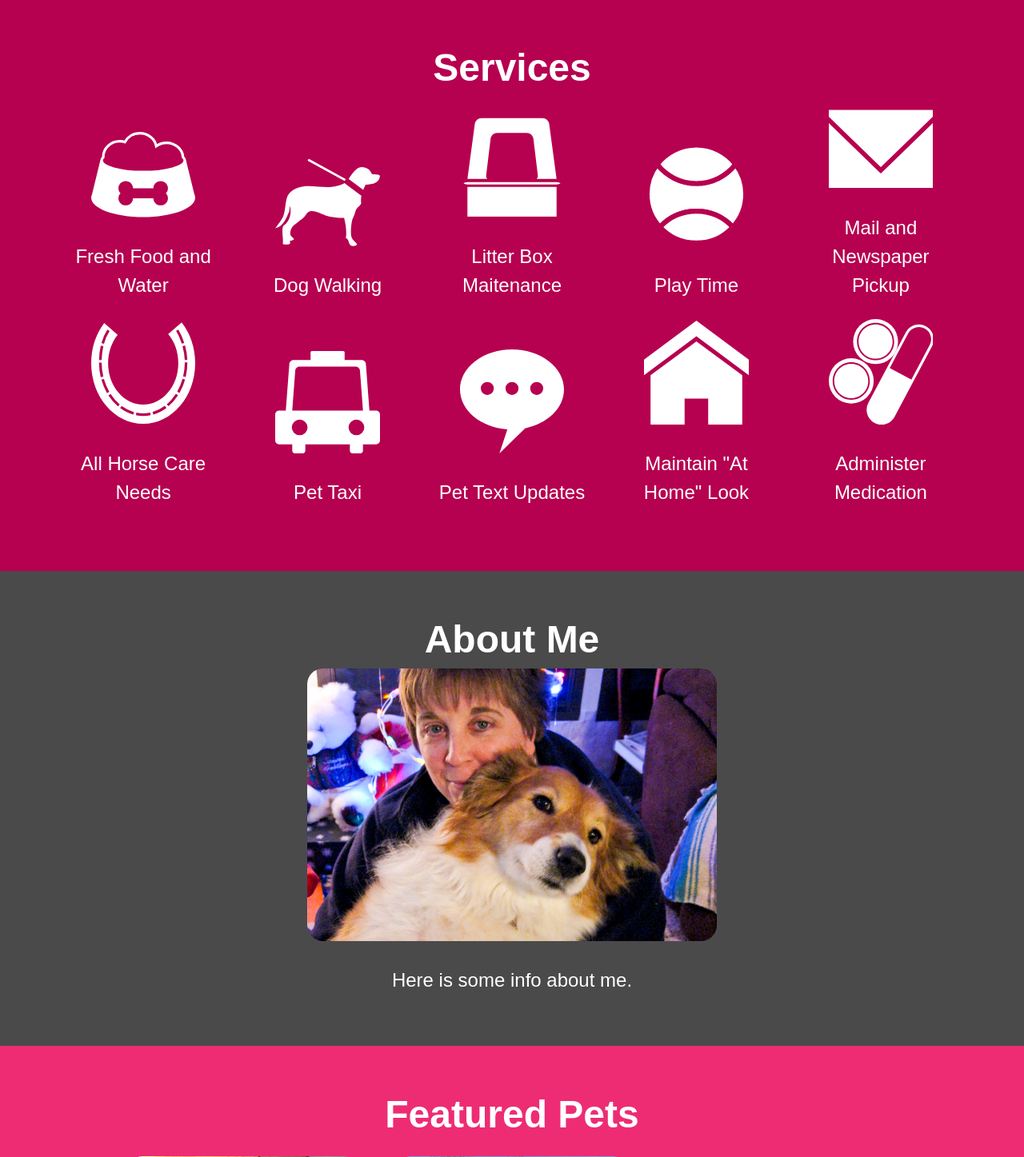
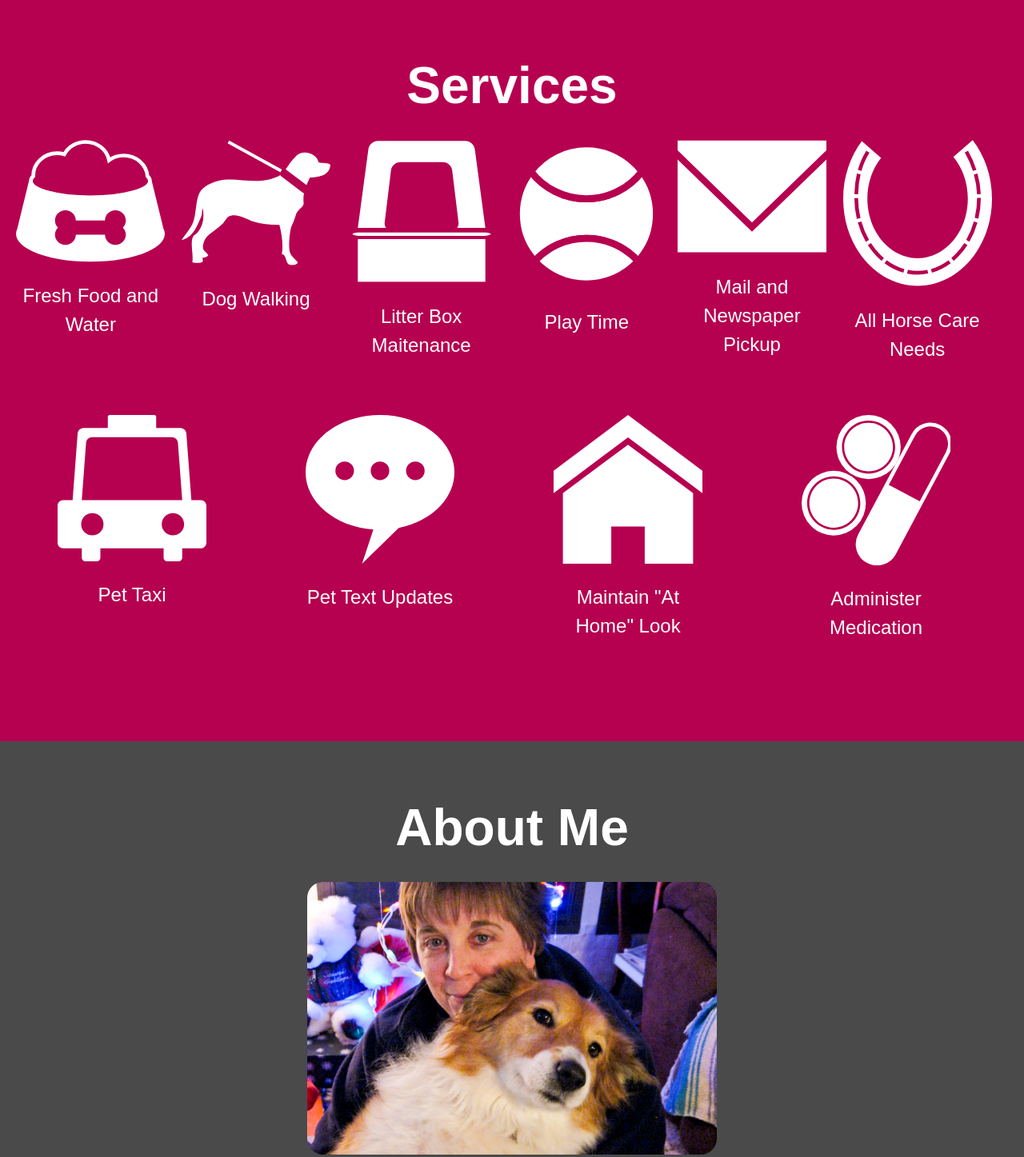
Before and after one commit to vbislife04mb/terrie, a PHP site: page / in a window 1280 px wide. Shown: the part 701-2148 px from the top of the page at 80% size. Run offline with PHP 8.4, Linux system fonts and the light colour scheme.

Commit message:
switched over to sass

```diff
--- a/css/style.css
+++ b/css/style.css
@@ -1,144 +1,117 @@
-
-/* Page Styles
-================================ */
-
-body {
-	/*display: flex;
-	-webkit-display: flex;*/
+.wrapper {
   width: 100%;
   padding: 0;
   margin: 0 auto;
   text-align: center;
   font: normal 1em/1.5 sans-serif;
-	color: #fff;
-}
-.wrapper {
-	width: 100%;
-}
-h1,h2,h3,h4 {
+  color: #fff; }
+
+h1, h2, h3, h4 {
   padding: 0;
-	margin: 0;
-}
+  margin: 0; }
+
 h1 {
-	font-size: 6em;
-	padding-top: 35px;
-}
+  font-size: 5.5em;
+  padding-top: 35px; }
+
 h2 {
-	font-size: 3em;
-	padding-top: 30px;
-}
+  font-size: 4em; }
+
 h3 {
-	font-size: 2em;
-}
+  font-size: 2em; }
+
 h4, p {
-	font-size: 1.5em;
-}
-img {
-	width: 100%;
-}
+  font-size: 1.5em; }
+
 li {
   text-decoration: none;
-	list-style: none;
-}
-/* Main Layout Styles
-================================ */
+  list-style: none; }
 
 .section {
-	padding-top: 20px;
-	padding-bottom: 40px;
-}
+  padding-top: 60px;
+  padding-bottom: 60px; }
+  .section h2 {
+    padding-bottom: 20px; }
+
 .nav {
   width: 50px;
   margin-right: 30px;
   margin-top: 20px;
-	float: right;
-}
+  float: right; }
 
 .header {
+  width: 100%;
   height: 700px;
   background-image: url(../img/headerbg.jpg);
-	-webkit-background-size: cover;
-}
+  -webkit-background-size: cover; }
+
 h1:after {
   content: " ";
   display: block;
   margin: 0 auto;
   width: 60%;
-    border-bottom: 3px solid #fff;
-  }
+  border-bottom: 3px solid #fff; }
+
 .logo {
   width: 20%;
-	margin-top: 80px;
-}
+  margin-top: 80px; }
+
 .services {
+  background-color: #B60050; }
+  .services h2 {
+    justify-content: center; }
+  .services ul {
+    display: flex;
+    flex-wrap: wrap;
+    justify-content: space-around;
+    margin-left: 20px;
+    margin-right: 20px; }
+  .services li {
+    display: flex;
+    flex-direction: column;
+    padding-right: 20px;
+    padding-bottom: 40px; }
 
-	/*display: inline-flex;
-	-webkit-display: inline-flex;*/
-	background-color: #B60050;
-	padding-bottom: 40px;
-	/*flex-direction: row;
-	-webkit-flex-direction: row;*/
-}
-.services li{
-	/*text-decoration: none;*/
-	display: inline-block;
-	padding-right: 40px;
-	/*display: flex;
-	justify-content: space-between;
-	-webkit-justify-content: space-between;*/
-}
-.services img {
-	width: 70%;
-}
 .about-me {
-	background-color: #4A4A4A;
-}
+  background-color: #4A4A4A; }
   .about-me img {
     width: 40%;
-	border-radius: 20px;
-}
+    border-radius: 20px; }
+  .about-me p {
+    width: 70%;
+    text-align: justify;
+    margin: 0 auto;
+    padding-top: 30px; }
+
 .featured-pets {
-	background-color: #ED2C74;
-}
+  background-color: #ED2C74; }
   .featured-pets li {
     display: inline-block;
-	padding-right: 40px;
-}
+    padding-right: 40px; }
   .featured-pets img {
-	border-radius: 20px;
-}
+    border-radius: 20px; }
+
 .reviews {
-	background-color: grey;
-}
+  background-color: grey; }
   .reviews li {
     display: inline-block;
-	padding-right: 40px;
-}
+    padding-right: 40px; }
   .reviews img {
-	border-radius: 20px;
-}
+    border-radius: 20px; }
+
 .rates {
-	background-color: #F06E9A;
-}
+  background-color: #F06E9A; }
+  .rates p {
+    font-size: .9em;
+    text-align: left; }
+
 .contact {
-	background-color: grey;
-}
+  background-color: grey; }
 
 @media (min-width: 768px) {
-
   /* Main Layout Styles
-	================================ */
-
-
-	}
-
+  ================================ */ }
 /* Imagery
 ================================ */
 
-
-
-}
-
-@media (min-width: 1px) and (max-width: 767px)  {
-
-}
+/*# sourceMappingURL=style.css.map */
--- /dev/null
+++ b/css/style.scss
@@ -0,0 +1,151 @@
+.wrapper {
+	width: 100%;
+	padding: 0;
+	margin: 0 auto;
+	text-align: center;
+	font: normal 1em/1.5 sans-serif;
+	color: #fff;
+}
+h1,h2,h3,h4 {
+	padding: 0;
+	margin: 0;
+}
+h1 {
+	font-size: 5.5em;
+	padding-top: 35px;
+}
+h2 {
+	font-size: 4em;
+}
+h3 {
+	font-size: 2em;
+}
+h4, p {
+	font-size: 1.5em;
+}
+li {
+	text-decoration: none;
+	list-style: none;
+}
+
+.section {
+		padding-top: 60px;
+		padding-bottom: 60px;
+	h2 {
+		padding-bottom: 20px;
+	}
+}
+
+.nav {
+	width: 50px;
+	margin-right: 30px;
+	margin-top: 20px;
+	float: right;
+}
+
+.header {
+	width: 100%;
+	height: 700px;
+	background-image: url(../img/headerbg.jpg);
+	-webkit-background-size: cover;
+}
+h1:after {
+    content: " ";
+    display: block;
+    margin: 0 auto;
+    width: 60%;
+    border-bottom: 3px solid #fff;
+  }
+.logo {
+	width: 20%;
+	margin-top: 80px;
+}
+.services {
+		background-color: #B60050;
+	h2 {
+		justify-content: center;
+	}
+	ul {
+		display: flex;
+		flex-wrap: wrap;
+		justify-content: space-around;
+		margin-left: 20px;
+		margin-right: 20px;
+	}
+	li {
+		display: flex;
+		flex-direction: column;
+		padding-right: 20px;
+		padding-bottom: 40px;
+		}
+}
+
+.about-me {
+		background-color: #4A4A4A;
+	li {
+
+	}
+	img {
+		width: 40%;
+		border-radius: 20px;
+	}
+	p {
+		width: 70%;
+		text-align: justify;
+		margin: 0 auto;
+		padding-top: 30px;
+	}
+}
+
+.featured-pets {
+		background-color: #ED2C74;
+	li {
+		display: inline-block;
+		padding-right: 40px;
+	}
+	img {
+		border-radius: 20px;
+	}
+}
+
+.reviews {
+		background-color: grey;
+	li {
+		display: inline-block;
+		padding-right: 40px;
+	}
+	img {
+		border-radius: 20px;
+	}
+}
+
+.rates {
+		background-color: #F06E9A;
+	p {
+		font-size: .9em;
+		text-align: left;
+	}
+}
+
+.contact {
+	background-color: grey;
+}
+
+@media (min-width: 768px) {
+
+	/* Main Layout Styles
+	================================ */
+
+
+	}
+
+	/* Imagery
+	================================ */
+
+
+
+
+
+@media (min-width: 1px) and (max-width: 767px)  {
+
+}
--- a/index.html
+++ b/index.html
@@ -2,13 +2,12 @@
 <head>
   <meta charset="utf-8">
   <title>Terbear the Pet Nanny</title>
+  <link rel="stylesheet" type="text/css" href="css/normalize.css">
   <link rel="stylesheet" type="text/css" href="css/style.css">
   <link rel="stylesheet" type="text/css" href="css/grid.css">
 </head>
 <body>
   <div class="wrapper">
-
-
    <header class="header">
     <img class="nav" src="img/menu.svg">
     <img class="logo" src="img/logo.svg">
@@ -36,7 +35,8 @@
   <div class="about-me section">
       <h2>About Me</h2>
       <img src="img/me.jpg">
-      <p>Here is some info about me.</p>
+      <p>Hi my name is Terrie Franco and I want to be your pet sitter.  I have a dog, July who is a mixed breed of Blue Heeler and Australian Shepherd and three cats, Snickers, Morgan, and Megan.  I love animals of all sizes and personalities, especially dogs, cats, and horses.  I was raised with animals (dogs, cats, horses, rabbits).  I am pet first aid certified and insured.  Do your pets need medicine?  I can give pills as well as shots.  I believe pet therapy is the best therapy there is for people. I am dependable and trustworthy.  I will love and care for you “family” members while you are away on vacation while watching your home as well.  Your pets and I can take relaxing walks.  I will give your pet love and care while you are away.
+</p>
   </div>
 
   <div class="featured-pets section">
@@ -60,9 +60,41 @@
   <div class="rates section">
     <h2>Rates</h2>
     <ul>
-      <li class="grid-3"><h3>business</h3><h4>workweek visit/walk  between 10-2</h4></li>
+      <li class="grid-3">
+        <h3>Overnight Stay</h3>
+        <h2>$75</h2>
+        <h4>1-2 pets</h4>
+        <p>afternoon/evening walk and feeding <br>
+            plenty of love and personal attention <br>
+            sleep overnight with pets <br>
+            morning walk and feeding
+        </p>
+      </li>
       <li class="grid-3"><h3></h3></li>
     </ul>
+
+<!-- Overnight stay
+1-2 pets:  $75
+3-5 pets:  $100
+Over 5 pets:  negotiable
+
+Overnight stay includes:
+*afternoon/evening walk and feeding
+*plenty of love and personal attention
+*sleep overnight with pets
+*morning walk and feeding
+
+Pets I can watch/feed: dogs, cats, horses, rabbits, rodents, chickens
+
+
+Rates for workweek visit 10-2:
+30 min. visit: $20
+1 Hr visit: $36
+
+Rates for Dog Walking//Letting dogs out without staying at house:
+3 visits a day:  $60
+4 visits a day:  $80 -->
+
 
   </div>
 
```
Also changed, not shown: style.css (added, +23 -0 lines), 1 other file. Lines whose indentation alone changed are shown as unchanged.
